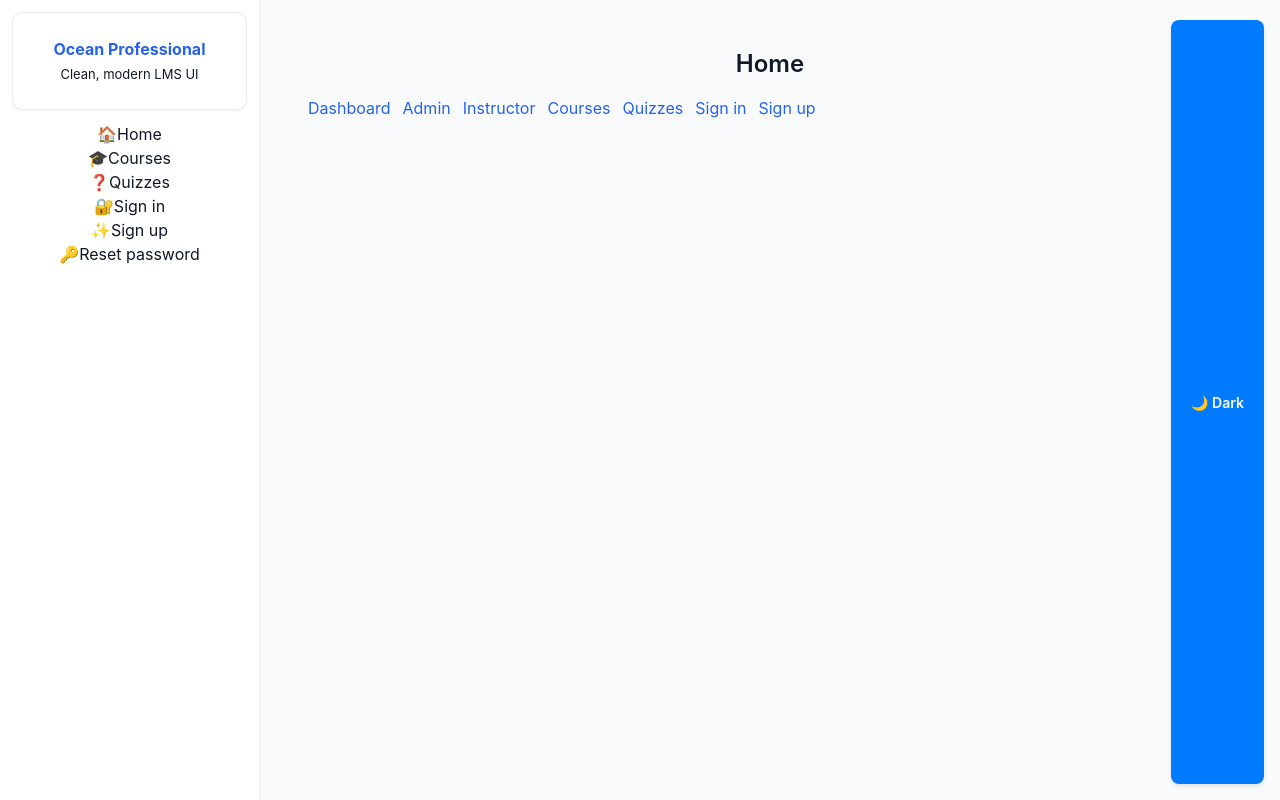
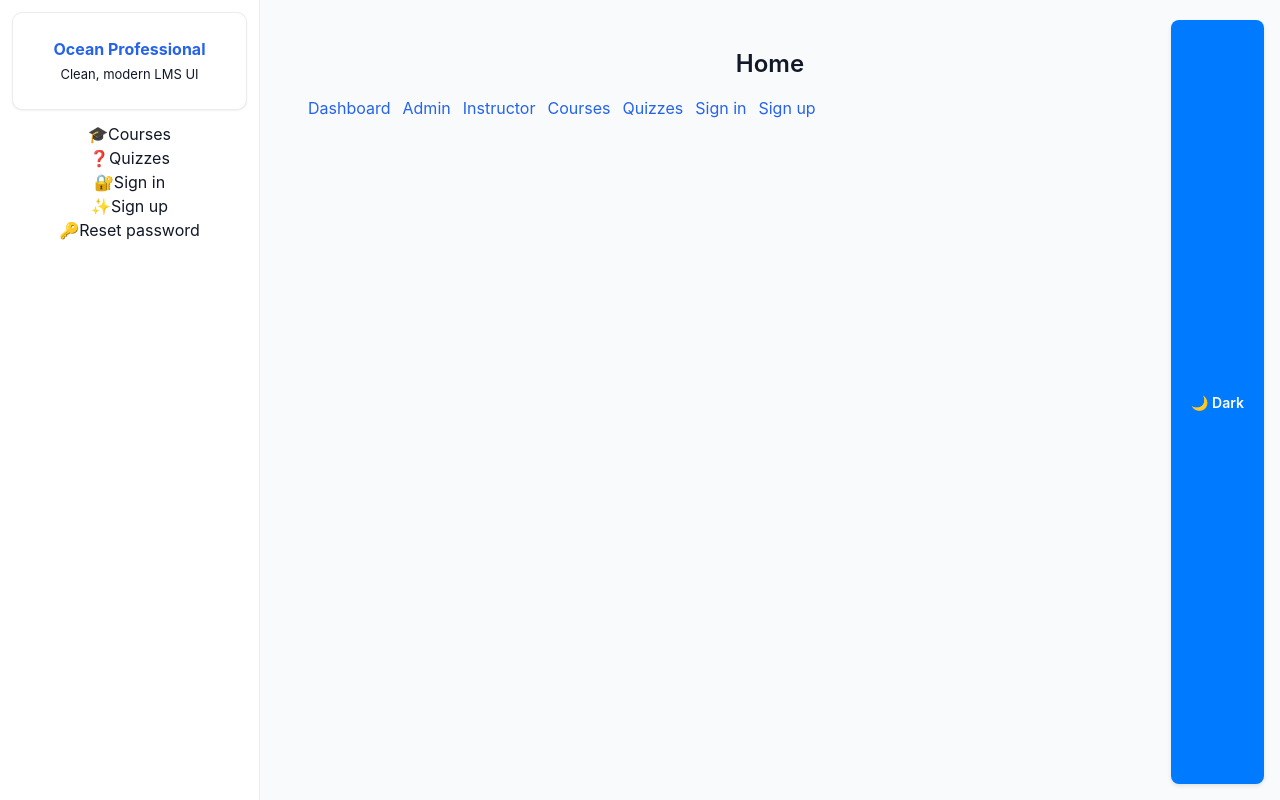
Before and after one commit to kavia-common/academic-and-corporate-learning-platform-253137-253146, a React (Create React App) app in the folder lms_frontend/: page / in a window 1280 px wide. Built offline with nearby package versions, Linux system fonts and the light colour scheme; no server answers.

Commit message:
Checkpoint 23 - cg27af0598

```diff
--- a/lms_frontend/src/components/layout/Sidebar.jsx
+++ b/lms_frontend/src/components/layout/Sidebar.jsx
@@ -56,14 +56,6 @@ export default function Sidebar({ onNavigate }) {
             )}
           </>
         )}
-
-        {/* Home moved below Dashboard/Admin */}
-        <li>
-          <NavLink to="/" end onClick={onNavigate}>
-            <span>🏠</span>
-            <span>Home</span>
-          </NavLink>
-        </li>
 
         {/* Remaining common and role-based items preserved */}
         <li>
```
Also changed, not shown: 2 other files (tests, documents, lock files or other folders).
